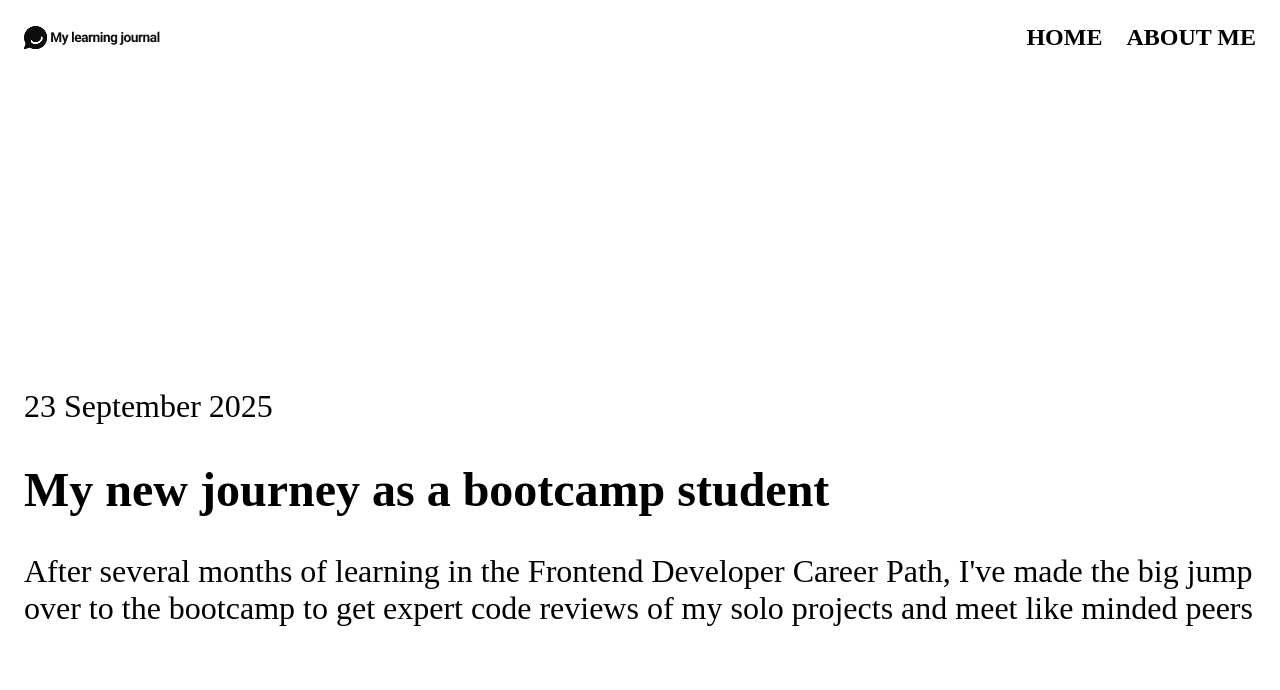
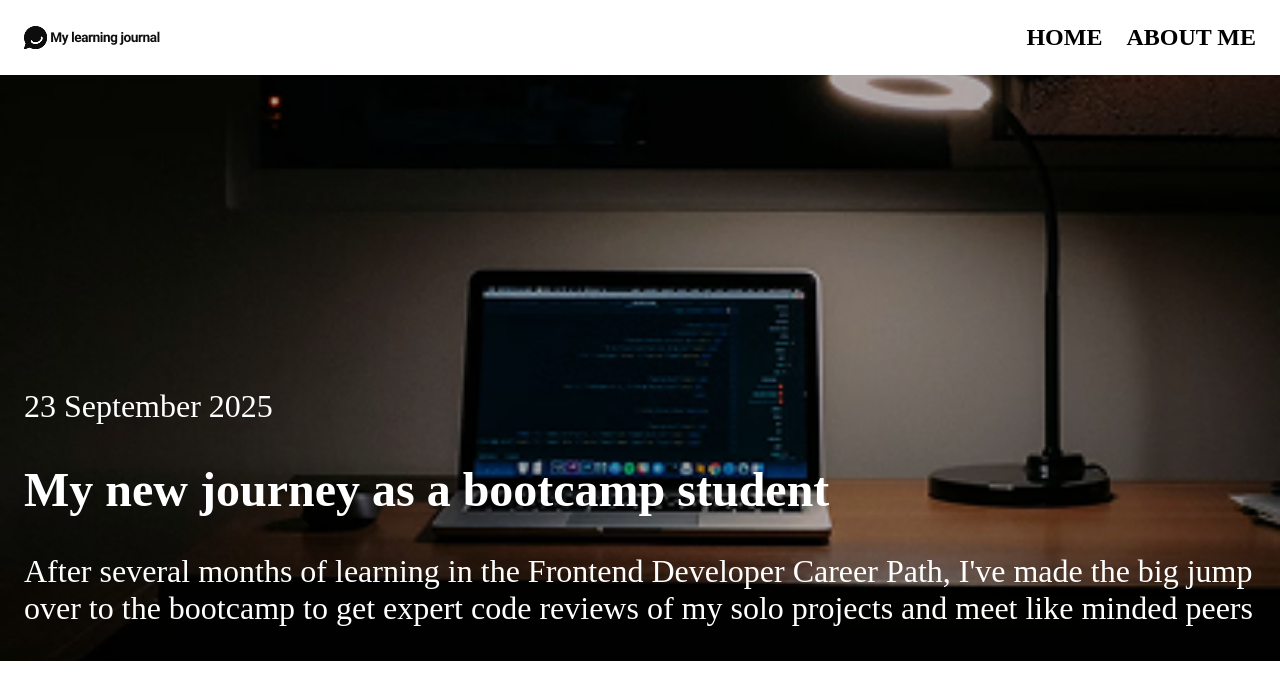
Before and after one commit to ArvindLFC/learning-journal, a website built with Vite: page index.html in a window 1280 px wide. Shown: the top 690 px of the page. Built offline with nearby package versions, Linux system fonts and the light colour scheme; files whose address does not match are found by name.

Commit message:
Fixed background image not showing

```diff
--- a/css/style.css
+++ b/css/style.css
@@ -44,10 +44,11 @@ header a:active {
 
 
 .hero-post {
-    background-image: url("images/article-image-hero.png");
+    background-image: url("../images/article-image-hero.png");
     background-size: cover;
     background-position: center;
     background-repeat: no-repeat;
+    color: white;
     display: flex;
     flex-direction: column;
     justify-content: end;
```
